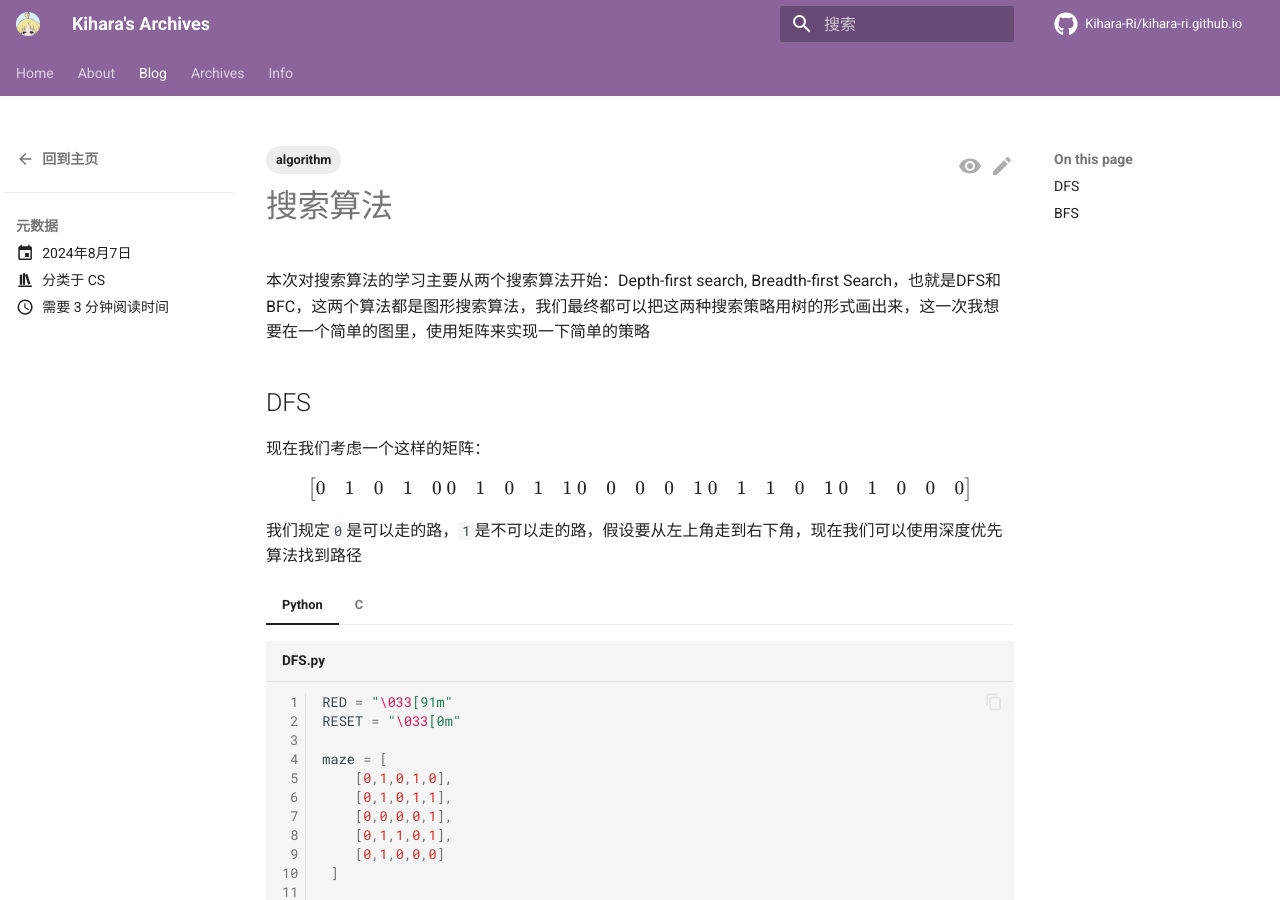
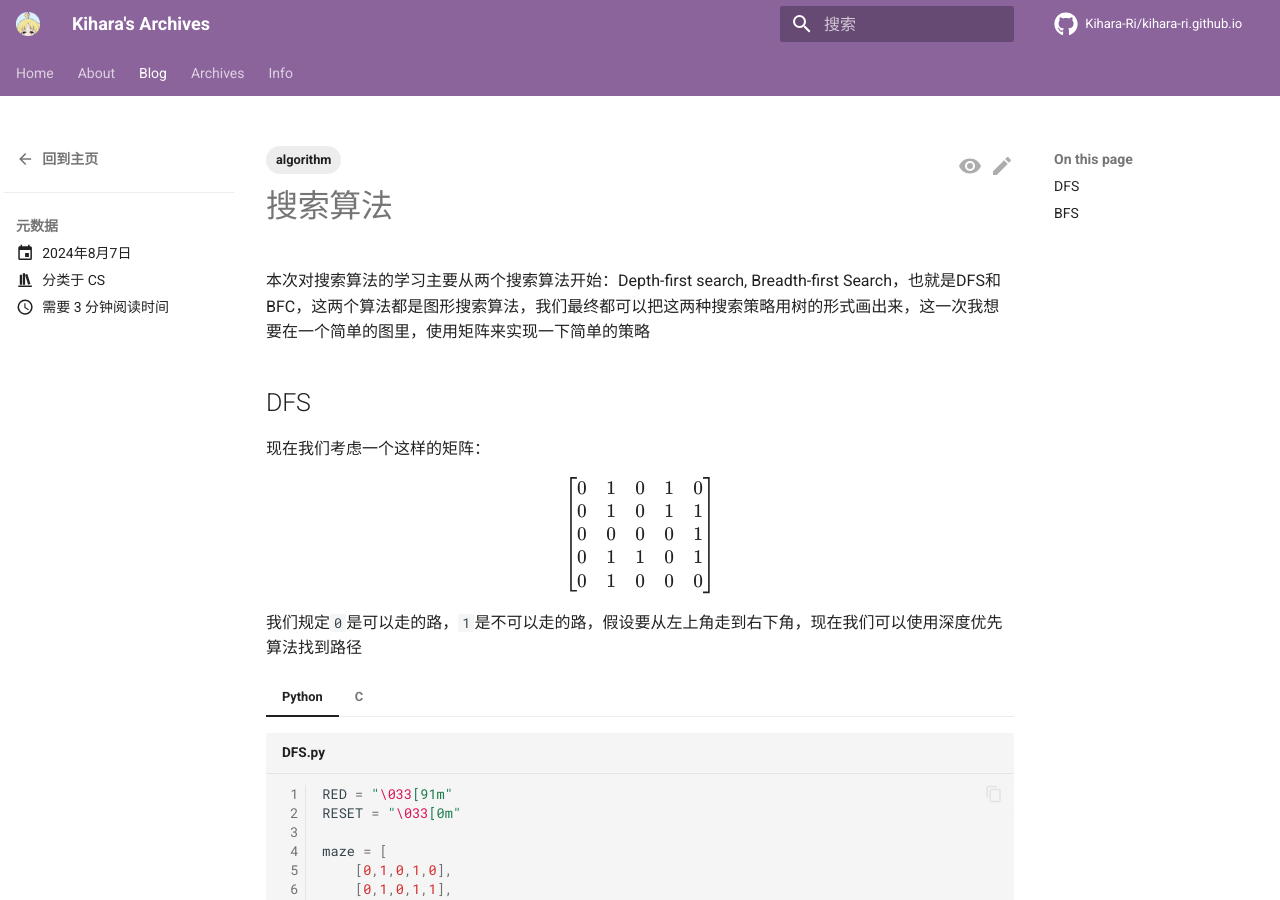
Before and after one commit to Kihara-Ri/kihara-ri.github.io, an MkDocs documentation site: the page built from docs/blog/posts/搜索算法.md, in a window 1280 px wide and 900 px high. Built offline with MkDocs 1.6.1 and Material for MkDocs 9.7.7, drawn with Linux system fonts in a browser that asks for light colours; comment, search, counter and statistics services are not loaded.

```diff
--- a/docs/blog/posts/搜索算法.md
+++ b/docs/blog/posts/搜索算法.md
@@ -18,10 +18,10 @@ categories:
 现在我们考虑一个这样的矩阵：
 $$
 \begin{bmatrix}
-0&1&0&1&0 \\
-0&1&0&1&1 \\
-0&0&0&0&1 \\
-0&1&1&0&1 \\
+0&1&0&1&0 \\\\
+0&1&0&1&1 \\\\
+0&0&0&0&1 \\\\
+0&1&1&0&1 \\\\
 0&1&0&0&0
 \end{bmatrix}
 $$
```
